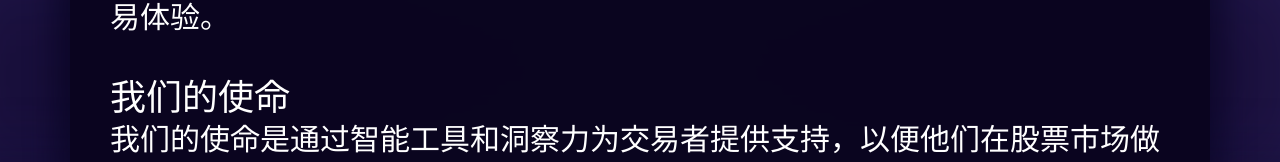
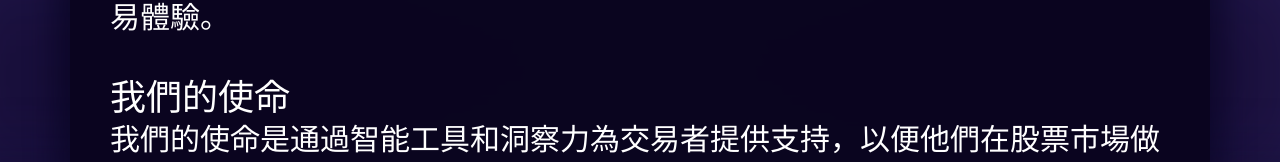
Before and after one commit to xwjisfather/Figma-to-next, a Next.js app in the folder my-project/: page / in a window 1280 px wide. Shown: the part 2623-2785 px from the top of the page. Built offline with nearby package versions, Linux system fonts and the light colour scheme; no server answers.

Commit message:
header and aboutus

```diff
--- a/my-project/src/components/AboutUs.tsx
+++ b/my-project/src/components/AboutUs.tsx
@@ -79,14 +79,14 @@ const AboutUs: React.FC = () => {
                 data-layername="我们是一支充满热情的团队..."
                 className="mt-10 max-lg:mt-8 max-md:mt-6 max-sm:mt-4 text-3xl max-lg:text-2xl max-md:text-xl max-sm:text-lg leading-10 max-lg:leading-9 max-md:leading-8 max-sm:leading-7"
               >
-                我们是一支充满热情的团队，致力于通过尖端的人工智能技术提供最佳的股票交易体验。
+                我們是一支充滿熱情的團隊，致力於通過尖端的人工智能技術提供最佳的股票交易體驗。
                 <br />
                 <br />
                 <strong className="text-4xl max-lg:text-3xl max-md:text-2xl max-sm:text-xl font-medium text-white">
-                  我们的使命
+                  我們的使命
                 </strong>
                 <br />
-                我们的使命是通过智能工具和洞察力为交易者提供支持，以便他们在股票市场做出明智的决策。我们努力简化复杂的金融数据，并为各个层次的交易者提供易于使用的界面。
+                我們的使命是通過智能工具和洞察力為交易者提供支持，以便他們在股票市場做出明智的決策。我們努力簡化複雜的金融數據，并爲各個層次的交易者提供易於使用的界面。
               </p>
             </div>
           </div>
--- a/my-project/src/components/Header.tsx
+++ b/my-project/src/components/Header.tsx
@@ -15,7 +15,6 @@ const Header: React.FC = () => {
   };
 
   const navItems = [
-    { label: "股票指数", href: "#stock" , isExternal: false},
     { label: "智富匯基金", href: "#fund" , isExternal: false },
     { label: "關於我們", href: "#about" , isExternal: false},
     { label: "新聞", href: "#news" , isExternal: false},
```
